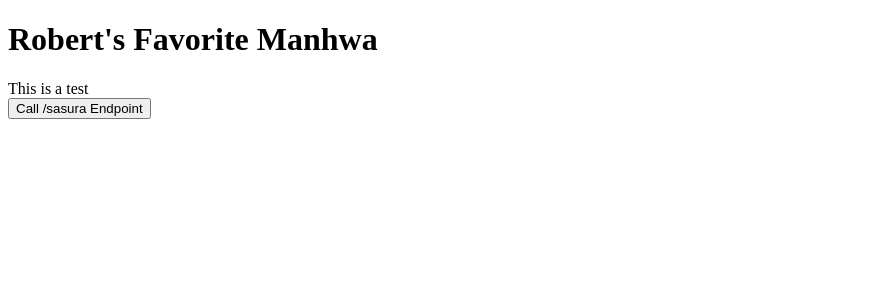
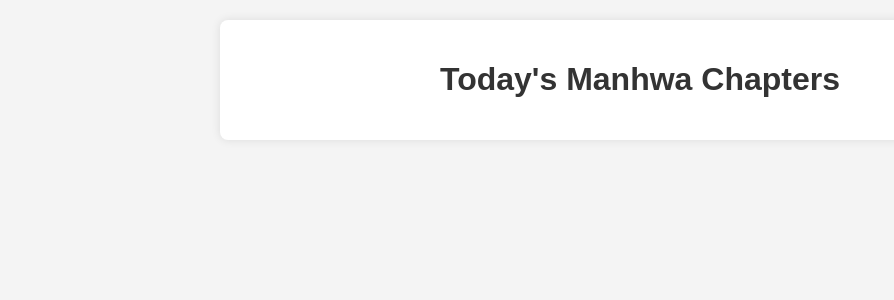
Before and after one commit to robecampbelljr/manhwa_scraper, a Flask app: page / in a window 1280 px wide. Shown: the top 300 px of the page, without its empty margins (0-894 px from the left). Run offline with Flask 3, Linux system fonts and the light colour scheme.

Commit message:
server is now scraping todays chapters and displaying them on a simple front end

```diff
--- a/run.py
+++ b/run.py
@@ -18,29 +18,32 @@ websites = []
 def index():
   return render_template('index.html')
 
+# **** CURRENT IN DEV **** v1.0 is going through the list of desired titles and pulling all the chapters that were published today.
+
+# v2.0 will keep track of the last chapter that I read and the date it was published in a shelf. It will then pull all chapters that have
+# been published for that title since the last time I read
+
 @app.route('/sasura')
 def scrape_asura():
+  todays_chapters = []
   titles = []
-  # This will change after link shelve has been implemented
-  # The new version will parse the link shelve created by get_url_by_title
   with shelve.open('title_page') as shelf:
-    # It will look for the chapter elements in the manhwa's main page
     for title, link in shelf.items():
-      # It will log the most recent chapter
-      if title == 'Terminally-Ill Genius Dark Knight':
-        chapters = site_parser([link], 'div', 'eph-num')
-        todays_chapters = filter_by_date(chapters)
-        for chapter in todays_chapters:
-          print(f"=============\n{chapter}\n================")
-      # If the most recent chapter is the same as the last one I read as compared to the last read shelve
-        # Then ignore it and alert me somehome
-      # elif the chapter is the next chapter (e.g. chapter# == last chapter + 1)
-        # Save and display the chapter on the front end linked to the asuratoon chapter
-        # Update the last read shelve with the new chapter for that title
-  ### Some times AT chapters are numbered with decimals (e.g. 1.1, 1.2, 1.3, etc.)
-  ### I will have to work on logic to compensate for that eventually
-  ### As of now, that doesn't happen too often so I will not worry about it for v1.0
-  return "Asura Scraped Smee!", 200
+      chapter_info={}
+      # Get all the chapters from the manhwa's main page
+      chapters = site_parser([link], 'div', 'eph-num')
+      # Pull chapters that were published today
+      chapters = filter_by_date(chapters)
+      for chapter in chapters:
+        chapter_info = {
+          'title': title,
+          'link': chapter.find('a').get('href'),
+          'chapternum': chapter.find('span', class_='chapternum').get_text(strip=True),
+          'chapterdate': chapter.find('span', class_='chapterdate').get_text(strip=True),
+        }
+        todays_chapters.append(chapter_info)
+  print(f'Chapters: {todays_chapters}')
+  return render_template('index.html', todays_chapters=todays_chapters)
 
 if __name__ == '__main__':
   app.run(debug=True)
--- /dev/null
+++ b/static/styles.css
@@ -0,0 +1,37 @@
+body {
+  font-family: 'Arial', sans-serif;
+  background-color: #f4f4f4;
+  margin: 0;
+  padding: 0;
+}
+
+.container {
+  max-width: 800px;
+  margin: 20px auto;
+  background-color: #fff;
+  padding: 20px;
+  border-radius: 8px;
+  box-shadow: 0 0 10px rgba(0, 0, 0, 0.1);
+}
+
+h1 {
+  text-align: center;
+  color: #333;
+}
+
+.chapter {
+  border: 1px solid #ccc;
+  padding: 10px;
+  margin-bottom: 15px;
+  border-radius: 5px;
+  background-color: #fff;
+}
+
+a {
+  text-decoration: none;
+  color: #3498db;
+}
+
+a:hover {
+  color: #2980b9;
+}
--- a/templates/index.html
+++ b/templates/index.html
@@ -1,16 +1,26 @@
 <!DOCTYPE html>
 <html lang="en">
-  <head>
+<head>
     <meta charset="UTF-8">
-    <meta http-equiv="X-UA-Compatible" content="IE=edge">
     <meta name="viewport" content="width=device-width, initial-scale=1.0">
-    <title>Manhwa Updater</title>
-  </head>
-  <body>
-    <h1>Robert's Favorite Manhwa</h1>
-    This is a test
-    <form action="/sasura" method="get">
-      <button type="submit">Call /sasura Endpoint</button>
-    </form>
-  </body>
+    <title>Manhwa Scraper</title>
+    <link rel="stylesheet" href="{{ url_for('static', filename='styles.css') }}">
+
+</head>
+<body>
+
+<div class="container">
+    <h1>Today's Manhwa Chapters</h1>
+
+    {% for chapter in todays_chapters %}
+        <div class="chapter">
+            <h2>{{ chapter['title'] }}</h2>
+            <p>Chapter: {{ chapter['chapternum'] }}</p>
+            <p>Date: {{ chapter['chapterdate'] }}</p>
+            <a href="{{ chapter['link'] }}">Read Chapter</a>
+        </div>
+    {% endfor %}
+</div>
+
+</body>
 </html>
```
Also changed, not shown: utilities/run_utilities.py (+3 -4 lines).
